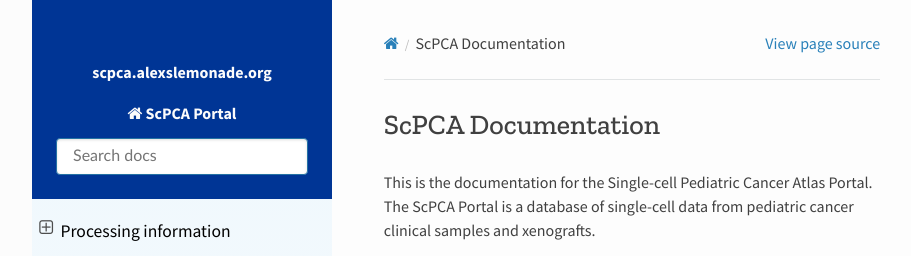
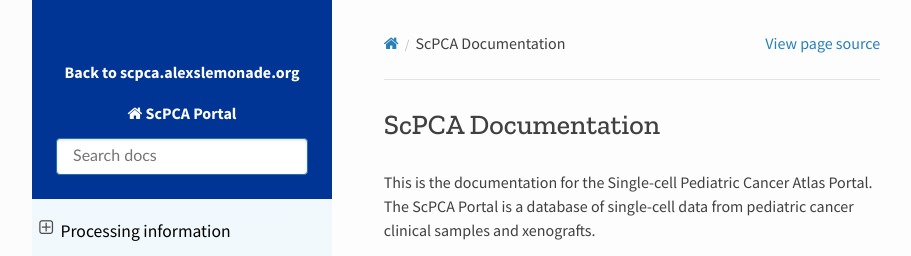
Before and after one commit to DongzeHE/scpca-docs, a Sphinx documentation site: the page built from docs/index.md, in a window 1280 px wide. Shown: the top 256 px of the page, without its empty margins (158-1069 px from the left). Built offline with Sphinx 7.4.7 and the Read the Docs theme 2.0.0, drawn with Linux system fonts in a browser that asks for light colours.

Commit message:
add back 'Back to' for clarity

```diff
--- a/docs/_templates/layout.html
+++ b/docs/_templates/layout.html
@@ -9,6 +9,6 @@
 {% endblock %}
 
 {% block sidebartitle %}
-  <a href="https://scpca.alexslemonade.org/" class="wy-side-nav-search__back">scpca.alexslemonade.org</a>
+  <a href="https://scpca.alexslemonade.org/" class="wy-side-nav-search__back">Back to scpca.alexslemonade.org</a>
   {{ super() }}
 {% endblock %}
```
